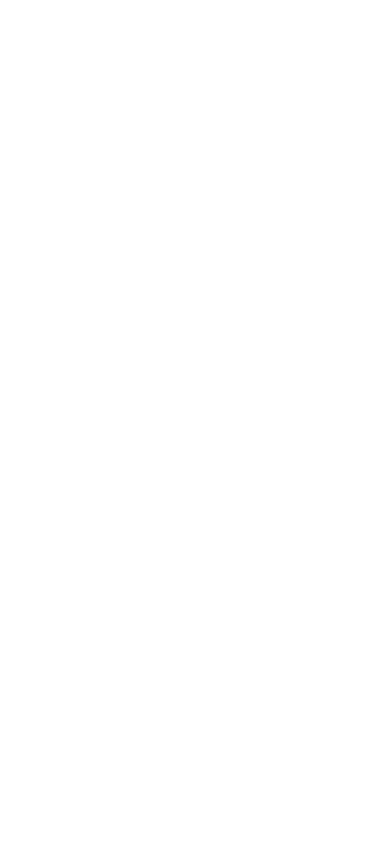
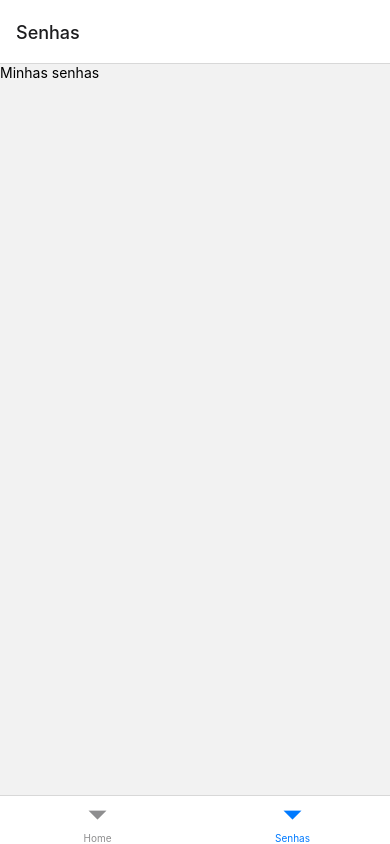
Before and after one commit to sstephanyy/App-GeradorDeSenha, a React Native app: screen /Senhas in a window 390 px wide. Built offline with nearby package versions, Linux system fonts and the light colour scheme.

Commit message:
Configuring the routes

```diff
--- a/App.js
+++ b/App.js
@@ -1,11 +1,11 @@
-import { View, Text} from "react-native"
-
+import { NavigationContainer } from "@react-navigation/native"
+import { Routes } from "./src/routes"
 
 export default function App() {
 
   return (
-    <View>
-
-    </View>
+    <NavigationContainer>
+      <Routes/>
+    </NavigationContainer>
   )
 }
--- a/src/routes.js
+++ b/src/routes.js
@@ -0,0 +1,22 @@
+import { createBottomTabNavigator } from "@react-navigation/bottom-tabs";
+import { Home } from './pages/home'
+import { Passwords } from "./pages/passwords";
+
+const Tab = createBottomTabNavigator();
+
+export function Routes(){
+    return(
+        <Tab.Navigator>
+            <Tab.Screen
+                name="Home"
+                component={Home}
+            />
+
+            <Tab.Screen
+                name="Senhas"
+                component={Passwords}
+            />
+
+        </Tab.Navigator>
+    )
+}
```
